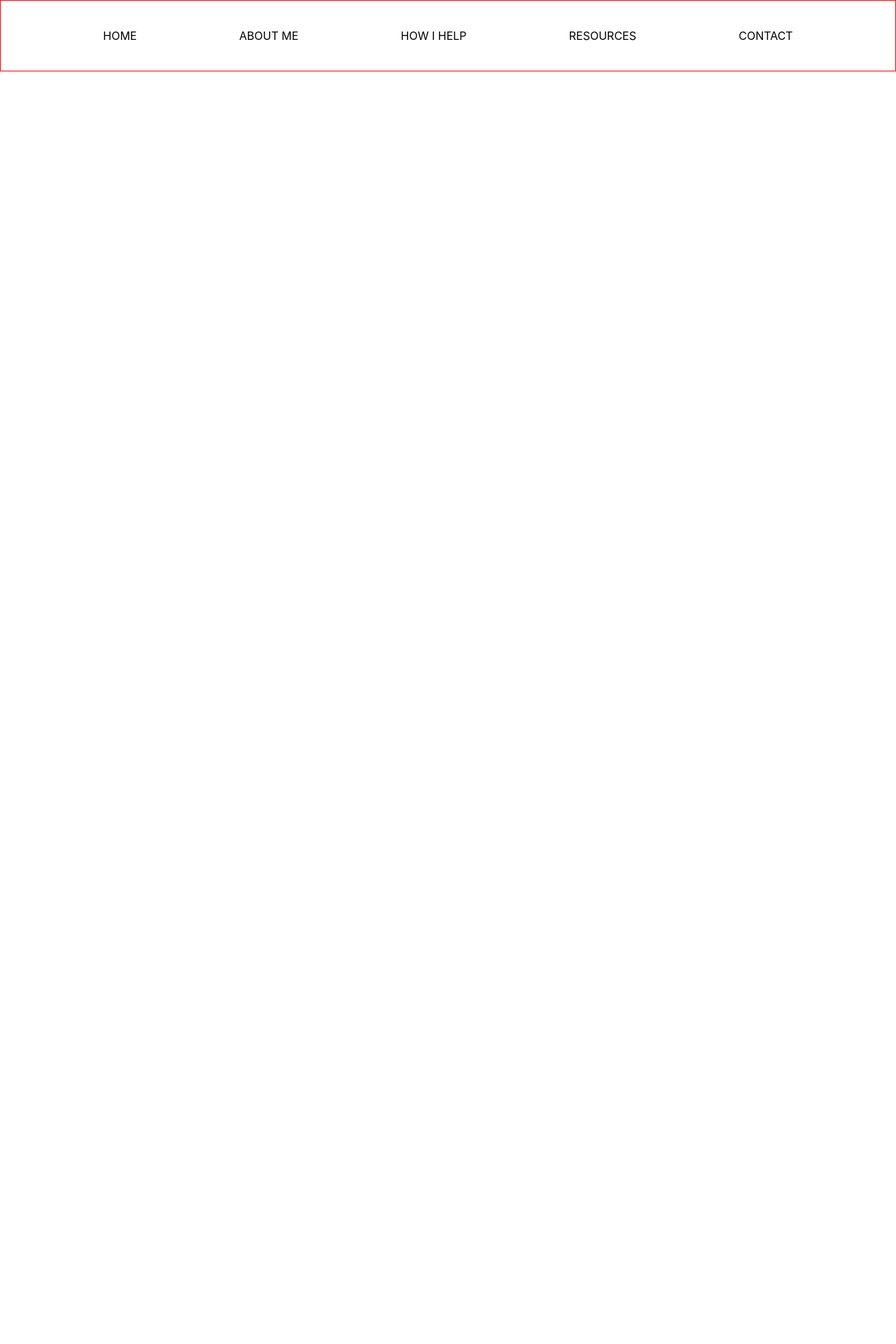
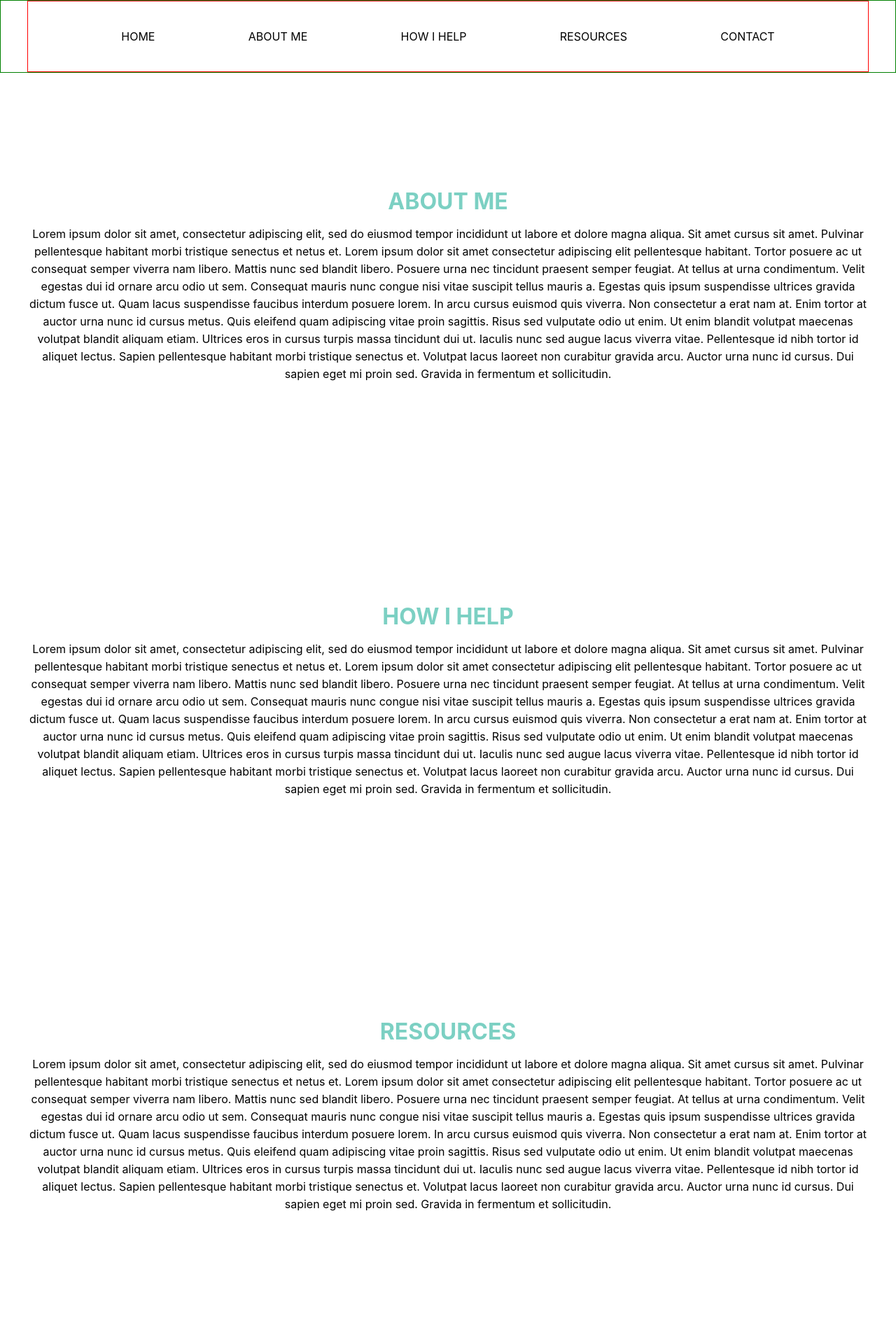
Before and after one commit to rbabaci1/Authentic-Ways-Counseling, a React (Create React App) app in the folder app/: page / in a window 1280 px wide. Shown: the top 1920 px of the page at 70% size. Before the commit the page ends 800 px from the top, so only its background shows below. Built offline with nearby package versions, Linux system fonts and the light colour scheme.

Commit message:
add mock text to all the sections

```diff
--- a/app/src/App.js
+++ b/app/src/App.js
@@ -5,6 +5,102 @@ function App() {
   return (
     <div className="App home">
       <NavBar />
+
+      <div className="about">
+        <h1>ABOUT ME</h1>
+        Lorem ipsum dolor sit amet, consectetur adipiscing elit, sed do eiusmod
+        tempor incididunt ut labore et dolore magna aliqua. Sit amet cursus sit
+        amet. Pulvinar pellentesque habitant morbi tristique senectus et netus
+        et. Lorem ipsum dolor sit amet consectetur adipiscing elit pellentesque
+        habitant. Tortor posuere ac ut consequat semper viverra nam libero.
+        Mattis nunc sed blandit libero. Posuere urna nec tincidunt praesent
+        semper feugiat. At tellus at urna condimentum. Velit egestas dui id
+        ornare arcu odio ut sem. Consequat mauris nunc congue nisi vitae
+        suscipit tellus mauris a. Egestas quis ipsum suspendisse ultrices
+        gravida dictum fusce ut. Quam lacus suspendisse faucibus interdum
+        posuere lorem. In arcu cursus euismod quis viverra. Non consectetur a
+        erat nam at. Enim tortor at auctor urna nunc id cursus metus. Quis
+        eleifend quam adipiscing vitae proin sagittis. Risus sed vulputate odio
+        ut enim. Ut enim blandit volutpat maecenas volutpat blandit aliquam
+        etiam. Ultrices eros in cursus turpis massa tincidunt dui ut. Iaculis
+        nunc sed augue lacus viverra vitae. Pellentesque id nibh tortor id
+        aliquet lectus. Sapien pellentesque habitant morbi tristique senectus
+        et. Volutpat lacus laoreet non curabitur gravida arcu. Auctor urna nunc
+        id cursus. Dui sapien eget mi proin sed. Gravida in fermentum et
+        sollicitudin.
+      </div>
+
+      <div className="help">
+        <h1>HOW I HELP</h1>
+        Lorem ipsum dolor sit amet, consectetur adipiscing elit, sed do eiusmod
+        tempor incididunt ut labore et dolore magna aliqua. Sit amet cursus sit
+        amet. Pulvinar pellentesque habitant morbi tristique senectus et netus
+        et. Lorem ipsum dolor sit amet consectetur adipiscing elit pellentesque
+        habitant. Tortor posuere ac ut consequat semper viverra nam libero.
+        Mattis nunc sed blandit libero. Posuere urna nec tincidunt praesent
+        semper feugiat. At tellus at urna condimentum. Velit egestas dui id
+        ornare arcu odio ut sem. Consequat mauris nunc congue nisi vitae
+        suscipit tellus mauris a. Egestas quis ipsum suspendisse ultrices
+        gravida dictum fusce ut. Quam lacus suspendisse faucibus interdum
+        posuere lorem. In arcu cursus euismod quis viverra. Non consectetur a
+        erat nam at. Enim tortor at auctor urna nunc id cursus metus. Quis
+        eleifend quam adipiscing vitae proin sagittis. Risus sed vulputate odio
+        ut enim. Ut enim blandit volutpat maecenas volutpat blandit aliquam
+        etiam. Ultrices eros in cursus turpis massa tincidunt dui ut. Iaculis
+        nunc sed augue lacus viverra vitae. Pellentesque id nibh tortor id
+        aliquet lectus. Sapien pellentesque habitant morbi tristique senectus
+        et. Volutpat lacus laoreet non curabitur gravida arcu. Auctor urna nunc
+        id cursus. Dui sapien eget mi proin sed. Gravida in fermentum et
+        sollicitudin.
+      </div>
+
+      <div className="resources">
+        <h1>RESOURCES</h1>
+        Lorem ipsum dolor sit amet, consectetur adipiscing elit, sed do eiusmod
+        tempor incididunt ut labore et dolore magna aliqua. Sit amet cursus sit
+        amet. Pulvinar pellentesque habitant morbi tristique senectus et netus
+        et. Lorem ipsum dolor sit amet consectetur adipiscing elit pellentesque
+        habitant. Tortor posuere ac ut consequat semper viverra nam libero.
+        Mattis nunc sed blandit libero. Posuere urna nec tincidunt praesent
+        semper feugiat. At tellus at urna condimentum. Velit egestas dui id
+        ornare arcu odio ut sem. Consequat mauris nunc congue nisi vitae
+        suscipit tellus mauris a. Egestas quis ipsum suspendisse ultrices
+        gravida dictum fusce ut. Quam lacus suspendisse faucibus interdum
+        posuere lorem. In arcu cursus euismod quis viverra. Non consectetur a
+        erat nam at. Enim tortor at auctor urna nunc id cursus metus. Quis
+        eleifend quam adipiscing vitae proin sagittis. Risus sed vulputate odio
+        ut enim. Ut enim blandit volutpat maecenas volutpat blandit aliquam
+        etiam. Ultrices eros in cursus turpis massa tincidunt dui ut. Iaculis
+        nunc sed augue lacus viverra vitae. Pellentesque id nibh tortor id
+        aliquet lectus. Sapien pellentesque habitant morbi tristique senectus
+        et. Volutpat lacus laoreet non curabitur gravida arcu. Auctor urna nunc
+        id cursus. Dui sapien eget mi proin sed. Gravida in fermentum et
+        sollicitudin.
+      </div>
+
+      <div className="contact">
+        <h1>CONTACT</h1>
+        Lorem ipsum dolor sit amet, consectetur adipiscing elit, sed do eiusmod
+        tempor incididunt ut labore et dolore magna aliqua. Sit amet cursus sit
+        amet. Pulvinar pellentesque habitant morbi tristique senectus et netus
+        et. Lorem ipsum dolor sit amet consectetur adipiscing elit pellentesque
+        habitant. Tortor posuere ac ut consequat semper viverra nam libero.
+        Mattis nunc sed blandit libero. Posuere urna nec tincidunt praesent
+        semper feugiat. At tellus at urna condimentum. Velit egestas dui id
+        ornare arcu odio ut sem. Consequat mauris nunc congue nisi vitae
+        suscipit tellus mauris a. Egestas quis ipsum suspendisse ultrices
+        gravida dictum fusce ut. Quam lacus suspendisse faucibus interdum
+        posuere lorem. In arcu cursus euismod quis viverra. Non consectetur a
+        erat nam at. Enim tortor at auctor urna nunc id cursus metus. Quis
+        eleifend quam adipiscing vitae proin sagittis. Risus sed vulputate odio
+        ut enim. Ut enim blandit volutpat maecenas volutpat blandit aliquam
+        etiam. Ultrices eros in cursus turpis massa tincidunt dui ut. Iaculis
+        nunc sed augue lacus viverra vitae. Pellentesque id nibh tortor id
+        aliquet lectus. Sapien pellentesque habitant morbi tristique senectus
+        et. Volutpat lacus laoreet non curabitur gravida arcu. Auctor urna nunc
+        id cursus. Dui sapien eget mi proin sed. Gravida in fermentum et
+        sollicitudin.
+      </div>
     </div>
   );
 }
--- a/app/src/components/NavBar/index.js
+++ b/app/src/components/NavBar/index.js
@@ -6,6 +6,7 @@ import "./navBar.scss";
 export default function NavBar() {
   return (
     <div className="navBar">
+      <div className="desktop">
         <Link to="home" smooth={true} duration={400}>
           HOME
         </Link>
@@ -22,5 +23,6 @@ export default function NavBar() {
           CONTACT
         </Link>
       </div>
+    </div>
   );
 }
--- a/app/src/components/NavBar/navBar.scss
+++ b/app/src/components/NavBar/navBar.scss
@@ -1,12 +1,7 @@
 @import "../../styles/variables.scss";
 
 .navBar {
-  border: 1px solid red;
-  display: flex;
-  justify-content: space-evenly;
-  align-items: center;
-  height: 100px;
-
+  border: 1px solid green;
   a {
     cursor: pointer;
     transition-duration: 0.3s;
@@ -15,4 +10,14 @@
       color: $light_green;
     }
   }
+
+  .desktop {
+    border: 1px solid red;
+    display: flex;
+    justify-content: space-evenly;
+    align-items: center;
+    height: 100px;
+    max-width: 1200px;
+    margin: auto;
+  }
 }
--- a/app/src/styles/index.scss
+++ b/app/src/styles/index.scss
@@ -19,3 +19,12 @@ code {
     color: #7cd0c3;
   }
 }
+.about,
+.help,
+.resources,
+.contact {
+  max-width: 1200px;
+  margin: auto;
+  padding: 150px 0;
+  line-height: 25px;
+}
```
Lines whose indentation alone changed are shown as unchanged.
